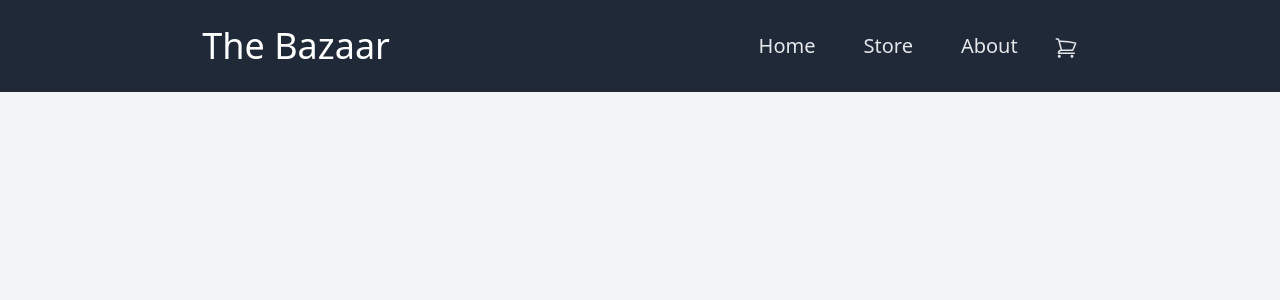
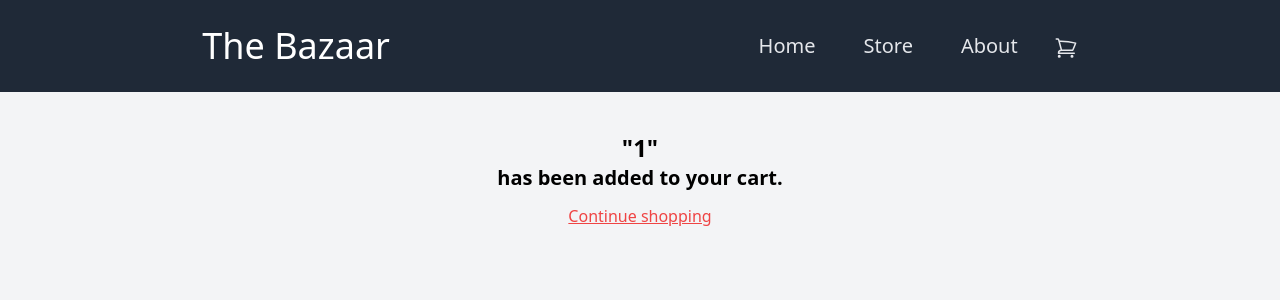
Before and after one commit to Nzha/shopping-cart, a React (Create React App) app: page /added/1 in a window 1280 px wide. Shown: the top 300 px of the page. Built offline with nearby package versions, Linux system fonts and the light colour scheme; the HTML template or start-up script is replaced by a standard one.

Commit message:
Send user to a confirmation page when item added to cart

```diff
--- a/src/App.js
+++ b/src/App.js
@@ -10,6 +10,7 @@ import About from './components/About';
 import Store from './components/Store';
 import ItemDetails from './components/ItemDetails';
 import Cart from './components/Cart';
+import AddedToCart from './components/AddedToCart';
 
 function App() {
   const [cart, setCart] = useState(() => {
@@ -60,6 +61,7 @@ function App() {
             path="/cart"
             element={<Cart cart={cart} setCart={setCart} />}
           />
+          <Route path="/added/:title" element={<AddedToCart />} />
         </Routes>
       </div>
     </Router>
--- a/src/components/About.js
+++ b/src/components/About.js
@@ -1,7 +1,7 @@
 function About() {
   return (
-    <div className="flex justify-center pt-10">
-      <div className="w-2/3 space-y-4 rounded-lg border border-gray-200 bg-white px-8 py-8 shadow dark:border-gray-700 dark:bg-gray-800">
+    <div className="flex justify-center px-10 pt-10">
+      <div className="space-y-4 rounded-lg border border-gray-200 bg-white px-8 py-8 shadow dark:border-gray-700 dark:bg-gray-800 xl:w-2/3">
         <div className="flex justify-center text-2xl font-bold">
           Welcome to The Bazaar
         </div>
--- /dev/null
+++ b/src/components/AddedToCart.js
@@ -0,0 +1,18 @@
+import { Link, useParams } from 'react-router-dom';
+
+function AddedToCart() {
+  const { title } = useParams();
+
+  return (
+    <div className="pt-10 text-center">
+      <h1 className="mb-3 text-2xl font-bold">
+        "{title}"<p className="text-xl">has been added to your cart.</p>
+      </h1>
+      <Link to="/store">
+        <p className="text-red-500 underline">Continue shopping</p>
+      </Link>
+    </div>
+  );
+}
+
+export default AddedToCart;
--- a/src/components/ItemDetails.js
+++ b/src/components/ItemDetails.js
@@ -1,5 +1,5 @@
 import { useState, useEffect } from 'react';
-import { useParams } from 'react-router-dom';
+import { Link, useParams } from 'react-router-dom';
 
 function ItemDetails({ addToCart }) {
   const { id } = useParams();
@@ -138,12 +138,16 @@ function ItemDetails({ addToCart }) {
                 <span className="title-font text-2xl font-medium text-gray-900">
                   ${item.price?.toFixed(2)}
                 </span>
-                <button
-                  className="ml-auto flex rounded border-0 bg-red-500 px-6 py-2 text-white hover:bg-red-600 focus:outline-none"
-                  onClick={() => addToCart(item)}
-                >
-                  Add to cart
-                </button>
+                <div className="ml-auto">
+                  <Link to={`/added/${item.title}`}>
+                    <button
+                      className="flex rounded border-0 bg-red-500 px-6 py-2 text-white hover:bg-red-600 focus:outline-none"
+                      onClick={() => addToCart(item)}
+                    >
+                      Add to cart
+                    </button>
+                  </Link>
+                </div>
               </div>
             </div>
           </div>
--- a/src/components/Store.js
+++ b/src/components/Store.js
@@ -119,12 +119,14 @@ function Card({ item, addToCart }) {
           <span className="text-3xl font-bold text-gray-900 dark:text-white">
             ${item.price.toFixed(2)}
           </span>
+          <Link to={`/added/${item.title}`}>
             <button
               className="rounded bg-red-500 px-5 py-2.5 text-center text-sm font-medium text-white hover:bg-red-600 focus:outline-none focus:ring-4 focus:ring-red-300 dark:bg-red-600 dark:hover:bg-red-700 dark:focus:ring-red-800"
               onClick={() => addToCart(item)}
             >
               Add to cart
             </button>
+          </Link>
         </div>
       </div>
     </div>
```
Lines whose indentation alone changed are shown as unchanged.
